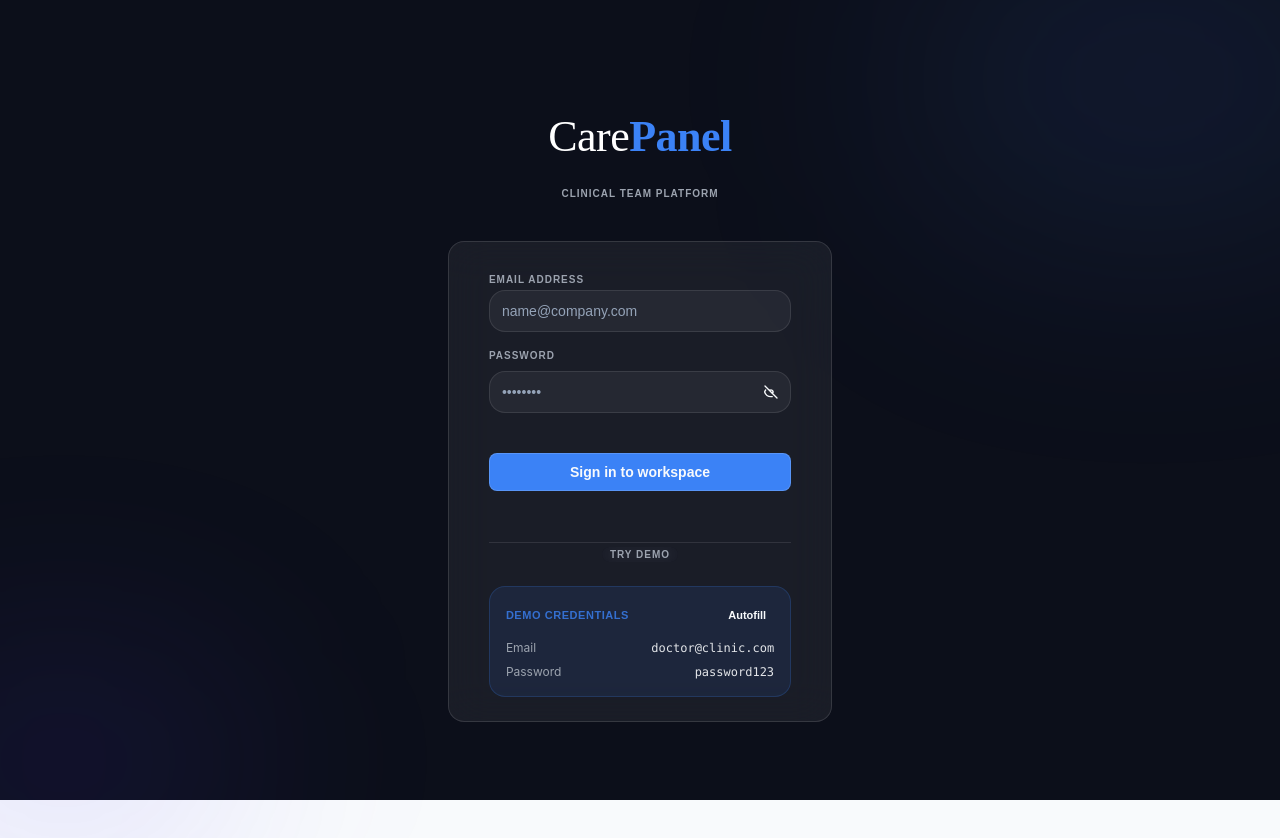
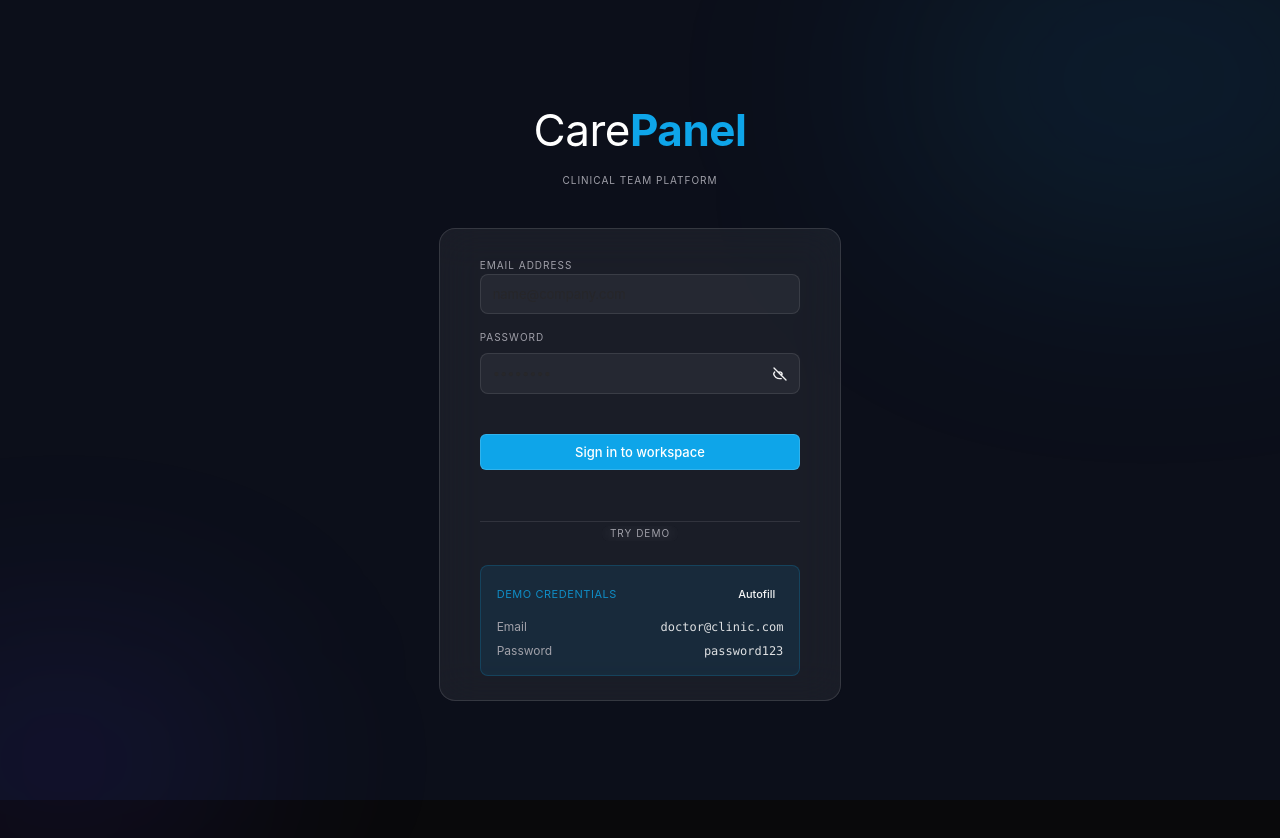
Before and after one commit to 22-vanshika/CarePanel, a React (Vite) app: page /login in a window 1280 px wide. Shown: the top 838 px of the page. Built offline with nearby package versions, Linux system fonts and the light colour scheme; no server answers.

Commit message:
refactor: standardize spacing, typography, and color tokens across patient modules and components

```diff
--- a/src/shared/components/Button/Button.tsx
+++ b/src/shared/components/Button/Button.tsx
@@ -24,17 +24,17 @@ export const Button: React.FC<ButtonProps> = ({
 
   // Variant classes define specific token usages
   const variantClasses = {
-    primary: 'bg-[var(--color-primary)] text-[var(--color-surface)] hover:opacity-90',
-    secondary: 'bg-[var(--color-surface)] text-[var(--color-primary)] border border-[var(--color-primary)] hover:bg-[var(--color-primary)]/[.08]',
-    danger: 'bg-[var(--color-error)] text-[var(--color-surface)] hover:opacity-90',
+    primary: 'bg-[var(--color-primary)] text-white hover:opacity-90',
+    secondary: 'bg-[var(--color-surface)] text-[var(--color-text)] border border-[var(--color-border)] hover:bg-[var(--color-border)]/[.5]',
+    danger: 'bg-[var(--color-error)] text-white hover:opacity-90',
     ghost: 'bg-transparent text-[var(--color-text)] hover:bg-[var(--color-border)]',
   };
 
   // Size classes map to spacing and typography tokens
   const sizeClasses = {
-    sm: 'px-[var(--space-2)] py-[var(--space-1)] text-[var(--text-sm)]',
-    md: 'px-[var(--space-4)] py-[var(--space-2)] text-[var(--text-base)]',
-    lg: 'px-[var(--space-6)] py-[var(--space-3)] text-[var(--text-lg)]',
+    sm: 'px-[var(--space-2)] py-[var(--space-1)] text-[var(--text-xs)]',
+    md: 'px-[var(--space-4)] py-[var(--space-2)] text-[var(--text-sm)]',
+    lg: 'px-[var(--space-6)] py-[var(--space-3)] text-[var(--text-base)]',
   };
 
   const classes = `${baseClasses} ${variantClasses[variant]} ${sizeClasses[size]} ${className}`.trim().replace(/\s+/g, ' ');
--- a/src/shared/components/PatientRow/PatientRow.tsx
+++ b/src/shared/components/PatientRow/PatientRow.tsx
@@ -22,18 +22,18 @@ export const PatientRow: React.FC<PatientRowProps> = ({ name, initials, departme
   };
 
   return (
-    <tr className="hover:bg-[var(--color-border)] transition-colors border-b border-[var(--color-border)] last:border-0 even:bg-[var(--color-surface)]/[0.04]">
+    <tr className="hover:bg-[var(--color-border)]/50 transition-colors border-b border-[var(--color-border)] last:border-0 even:bg-[var(--color-surface)]/[0.02]">
       <td className="px-[var(--space-5)] py-[var(--space-3)]">
         <div className="flex items-center gap-[var(--space-3)]">
-          <div className={`w-6 h-6 rounded-full flex items-center justify-center text-[10px]  border ${getInitialsClasses(status)}`}>
+          <div className={`w-6 h-6 rounded-full flex items-center justify-center text-[10px] border ${getInitialsClasses(status)} font-medium`}>
             {initials}
           </div>
-          <span className="text-[var(--color-text)] text-sm">{name}</span>
+          <span className="text-[var(--color-text)] text-[var(--text-sm)] font-medium">{name}</span>
         </div>
       </td>
-      <td className="px-[var(--space-5)] py-[var(--space-3)] text-[var(--color-text-muted)] text-xs">{department}</td>
-      <td className="px-[var(--space-5)] py-[var(--space-3)] text-[var(--color-text-muted)] text-xs">{timeAgo}</td>
-      <td className="px-[var(--space-5)] py-[var(--space-3)] text-right text-xs">
+      <td className="px-[var(--space-5)] py-[var(--space-3)] text-[var(--color-text-muted)] text-[var(--text-xs)]">{department}</td>
+      <td className="px-[var(--space-5)] py-[var(--space-3)] text-[var(--color-text-muted)] text-[var(--text-xs)]">{timeAgo}</td>
+      <td className="px-[var(--space-5)] py-[var(--space-3)] text-right text-[var(--text-xs)]">
         <StatusBadge status={status} />
       </td>
     </tr>
--- a/src/styles/globals.css
+++ b/src/styles/globals.css
@@ -1,10 +1,11 @@
 @import "tailwindcss";
 @import "./tokens.css";
-@import url('https://fonts.googleapis.com/css2?family=Playfair+Display:wght@400;700&display=swap');
 @import url('https://fonts.googleapis.com/css2?family=PT+Sans:ital,wght@0,400;0,700;1,400;1,700&display=swap');
-@import url('https://fonts.googleapis.com/css2?family=McLaren&display=swap');
+@import url('https://fonts.googleapis.com/css2?family=Inter:wght@400;500;600;700&display=swap');
 
 @theme {
+  --font-sans: "Inter", "PT Sans", sans-serif;
+
   --color-primary: var(--color-primary);
   --color-secondary: var(--color-secondary);
   --color-bg: var(--color-bg);
@@ -15,6 +16,33 @@
   --color-error: var(--color-error);
   --color-warning: var(--color-warning);
   --color-border: var(--color-border);
+
+  --spacing-1: var(--space-1);
+  --spacing-2: var(--space-2);
+  --spacing-3: var(--space-3);
+  --spacing-4: var(--space-4);
+  --spacing-5: var(--space-5);
+  --spacing-6: var(--space-6);
+  --spacing-8: var(--space-8);
+  --spacing-10: var(--space-10);
+  --spacing-12: var(--space-12);
+
+  --radius-sm: var(--radius-sm);
+  --radius-md: var(--radius-md);
+  --radius-lg: var(--radius-lg);
+  --radius-full: var(--radius-full);
+
+  --text-xs: var(--text-xs);
+  --text-sm: var(--text-sm);
+  --text-base: var(--text-base);
+  --text-lg: var(--text-lg);
+  --text-xl: var(--text-xl);
+  --text-2xl: var(--text-2xl);
+  --text-3xl: var(--text-3xl);
+
+  --shadow-sm: var(--shadow-sm);
+  --shadow-md: var(--shadow-md);
+  --shadow-lg: var(--shadow-lg);
 }
 
 /* Base Resets and Variables Application */
@@ -23,32 +51,28 @@
     background-color: var(--color-bg);
     color: var(--color-text);
     font-size: var(--text-base);
-    font-family: "PT Sans", sans-serif;
+    font-family: var(--font-sans);
+    line-height: 1.5;
+    -webkit-font-smoothing: antialiased;
     transition: background-color 0.3s ease, color 0.3s ease;
   }
 
-  h1,
-  h2,
-  h3,
-  h4,
-  h5,
-  h6 {
-    font-family: "Playfair Display", sans-serif;
+  h1, h2, h3, h4, h5, h6 {
+    font-family: var(--font-sans);
+    font-weight: 600;
+    line-height: 1.2;
+    letter-spacing: -0.01em;
   }
 }
 
-/*
- * SEMANTIC UTILITY LAYER
- * Keep minimal! Only define patterns used repeatedly that don't fit well as a pure React component,
- * or fundamental building blocks.
- */
+/* SEMANTIC UTILITY LAYER */
 @layer components {
   .btn-primary {
-    @apply bg-[var(--color-primary)] text-[var(--color-surface)] px-[var(--space-4)] py-[var(--space-2)] rounded-[var(--radius-md)] font-medium transition-opacity hover:opacity-90;
+    @apply bg-[var(--color-primary)] text-white px-[var(--space-4)] py-[var(--space-2)] rounded-[var(--radius-md)] font-medium transition-opacity hover:opacity-90;
   }
 
   .btn-secondary {
-    @apply bg-[var(--color-surface)] text-[var(--color-primary)] border border-[var(--color-primary)] px-[var(--space-4)] py-[var(--space-2)] rounded-[var(--radius-md)] font-medium transition-colors hover:bg-[var(--color-primary)]/[.08];
+    @apply bg-transparent text-[var(--color-text)] border border-[var(--color-border)] px-[var(--space-4)] py-[var(--space-2)] rounded-[var(--radius-md)] font-medium transition-colors hover:bg-[var(--color-surface)];
   }
 
   .card {
@@ -56,23 +80,13 @@
   }
 
   .input-field {
-    @apply w-full bg-[var(--color-surface)] border border-[var(--color-border)] rounded-[var(--radius-md)] px-[var(--space-4)] py-[var(--space-3)] text-[var(--color-text)] focus:outline-none focus:ring-2 focus:ring-[var(--color-primary)]/20 transition-shadow;
+    @apply w-full bg-[var(--color-bg)] border border-[var(--color-border)] rounded-[var(--radius-md)] px-[var(--space-3)] py-[var(--space-2)] text-[var(--color-text)] text-[var(--text-sm)] focus:outline-none focus:border-[var(--color-primary)] transition-colors;
   }
 
   @keyframes shake {
-
-    0%,
-    100% {
-      transform: translateX(0);
-    }
-
-    25% {
-      transform: translateX(-5px);
-    }
-
-    75% {
-      transform: translateX(5px);
-    }
+    0%, 100% { transform: translateX(0); }
+    25% { transform: translateX(-5px); }
+    75% { transform: translateX(5px); }
   }
 
   .animate-shake {
@@ -80,50 +94,11 @@
   }
 
   @keyframes pulse-ring {
-
-    0%,
-    100% {
-      transform: scale(1);
-      opacity: 1;
-    }
-
-    50% {
-      transform: scale(1.15);
-      opacity: 0.8;
-    }
+    0%, 100% { transform: scale(1); opacity: 1; }
+    50% { transform: scale(1.15); opacity: 0.8; }
   }
 
   .animate-pulse-ring {
     animation: pulse-ring 1.5s infinite ease-in-out;
   }
 }
-
-@layer utilities {
-  .playfair-display {
-    font-family: "Playfair Display", serif;
-  }
-
-  .pt-sans-regular {
-    font-family: "PT Sans", sans-serif;
-    font-weight: 400;
-    font-style: normal;
-  }
-
-  .pt-sans-bold {
-    font-family: "PT Sans", sans-serif;
-    font-weight: 700;
-    font-style: normal;
-  }
-
-  .pt-sans-regular-italic {
-    font-family: "PT Sans", sans-serif;
-    font-weight: 400;
-    font-style: italic;
-  }
-
-  .pt-sans-bold-italic {
-    font-family: "PT Sans", sans-serif;
-    font-weight: 700;
-    font-style: italic;
-  }
-}
--- a/src/styles/tokens.css
+++ b/src/styles/tokens.css
@@ -1,64 +1,47 @@
 :root {
-  /* Colors - Light Theme (Default) */
-  --color-primary: #2563eb;
-  /* Core brand color */
-  --color-secondary: #64748b;
-  /* Supporting elements */
-  --color-bg: #f8fafc;
-  /* Main app background */
-  --color-surface: #ffffff;
-  /* Cards, modals, panels */
-  --color-text: #0f172a;
-  /* Primary text */
-  --color-text-muted: #475569;
-  /* Secondary/helper text */
-  --color-success: #10b981;
-  /* Success states */
-  --color-error: #ef4444;
-  /* Destructive actions, errors */
-  --color-warning: #f59e0b;
-  /* Warnings, alerts */
-  --color-border: #e2e8f0;
-  /* Standard borders */
+  /* Colors - Dark Theme (Default SaaS) */
+  --color-bg: #09090b; /* Deep near-black background */
+  --color-surface: #121214; /* Slightly lighter panels */
+  --color-border: #27272a; /* Very subtle, low opacity border */
 
-  /* Spacing Scale */
-  --space-1: 0.25rem;
-  --space-2: 0.5rem;
-  --space-3: 0.75rem;
-  --space-4: 1rem;
-  --space-5: 1.25rem;
-  --space-6: 1.5rem;
-  --space-8: 2rem;
+  --color-primary: #0ea5e9; /* Blue/teal accent */
+  --color-secondary: #27272a; /* Secondary background/elements */
 
-  /* Border Radius */
-  --radius-sm: 0.25rem;
-  --radius-md: 0.5rem;
-  --radius-lg: 1rem;
+  --color-text: #f4f4f5; /* Primary text */
+  --color-text-muted: #a1a1aa; /* Secondary text */
+
+  --color-success: #10b981; /* Green stable */
+  --color-error: #ef4444; /* Red critical */
+  --color-warning: #f59e0b; /* Yellow warning */
+
+  /* Spacing Scale - Consistent SaaS spacing */
+  --space-1: 0.25rem; /* 4px */
+  --space-2: 0.5rem; /* 8px */
+  --space-3: 0.75rem; /* 12px */
+  --space-4: 1rem; /* 16px */
+  --space-5: 1.25rem; /* 20px */
+  --space-6: 1.5rem; /* 24px */
+  --space-8: 2rem; /* 32px */
+  --space-10: 2.5rem; /* 40px */
+  --space-12: 3rem; /* 48px */
+
+  /* Border Radius - Soft */
+  --radius-sm: 0.25rem; /* 4px */
+  --radius-md: 0.375rem; /* 6px */
+  --radius-lg: 0.5rem; /* 8px - Soft but not overly rounded */
   --radius-full: 9999px;
 
-  /* Font Sizes */
-  --text-sm: 0.875rem;
-  --text-base: 1rem;
-  --text-lg: 1.125rem;
-  --text-xl: 1.25rem;
-  --text-2xl: 1.5rem;
+  /* Typography Scale - Smaller, tighter */
+  --text-xs: 0.75rem; /* 12px */
+  --text-sm: 0.8125rem; /* 13px */
+  --text-base: 0.875rem; /* 14px */
+  --text-lg: 1rem; /* 16px */
+  --text-xl: 1.125rem; /* 18px */
+  --text-2xl: 1.25rem; /* 20px */
+  --text-3xl: 1.5rem; /* 24px */
 
-  /* Shadows */
-  --shadow-sm: 0 1px 2px 0 rgb(0 0 0 / 0.05);
-  --shadow-md: 0 4px 6px -1px rgb(0 0 0 / 0.1), 0 2px 4px -2px rgb(0 0 0 / 0.1);
-  --shadow-lg: 0 10px 15px -3px rgb(0 0 0 / 0.1), 0 4px 6px -4px rgb(0 0 0 / 0.1);
+  /* Shadows - Minimal/None for dark theme */
+  --shadow-sm: none;
+  --shadow-md: 0 1px 3px 0 rgb(0 0 0 / 0.5);
+  --shadow-lg: 0 4px 6px -1px rgb(0 0 0 / 0.5);
 }
-
-[data-theme="dark"] {
-  /* Colors - Dark Theme Override */
-  --color-primary: #3b82f6;
-  --color-secondary: #94a3b8;
-  --color-bg: #090d18;
-  --color-surface: #0d1220;
-  --color-text: #f8fafc;
-  --color-text-muted: #9ca3af;
-  --color-success: #34d399;
-  --color-error: #f87171;
-  --color-warning: #fbbf24;
-  --color-border: rgba(255, 255, 255, 0.07);
-}
```
Also changed, not shown: src/modules/analytics/pages/DashboardPage.tsx (+30 -31 lines), src/modules/patients/components/PatientCard.tsx (+14 -11 lines), src/modules/patients/pages/PatientDetailPage.tsx (+40 -40 lines), src/modules/patients/pages/PatientsPage.tsx (+15 -15 lines).
